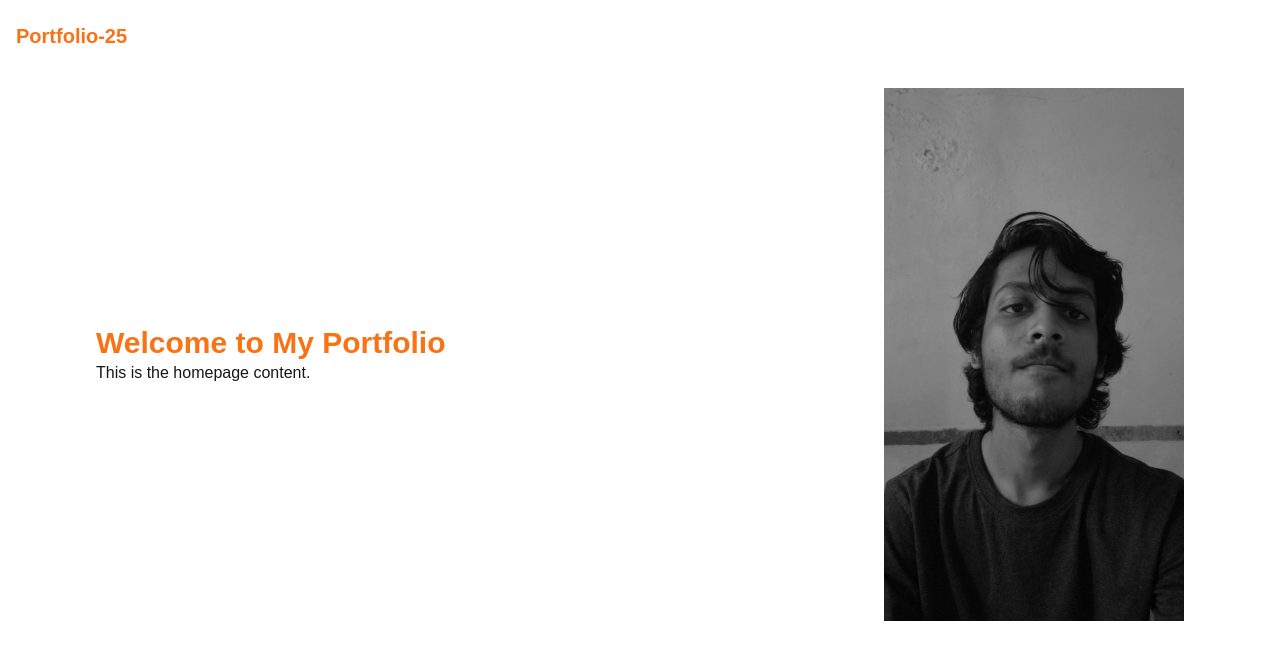
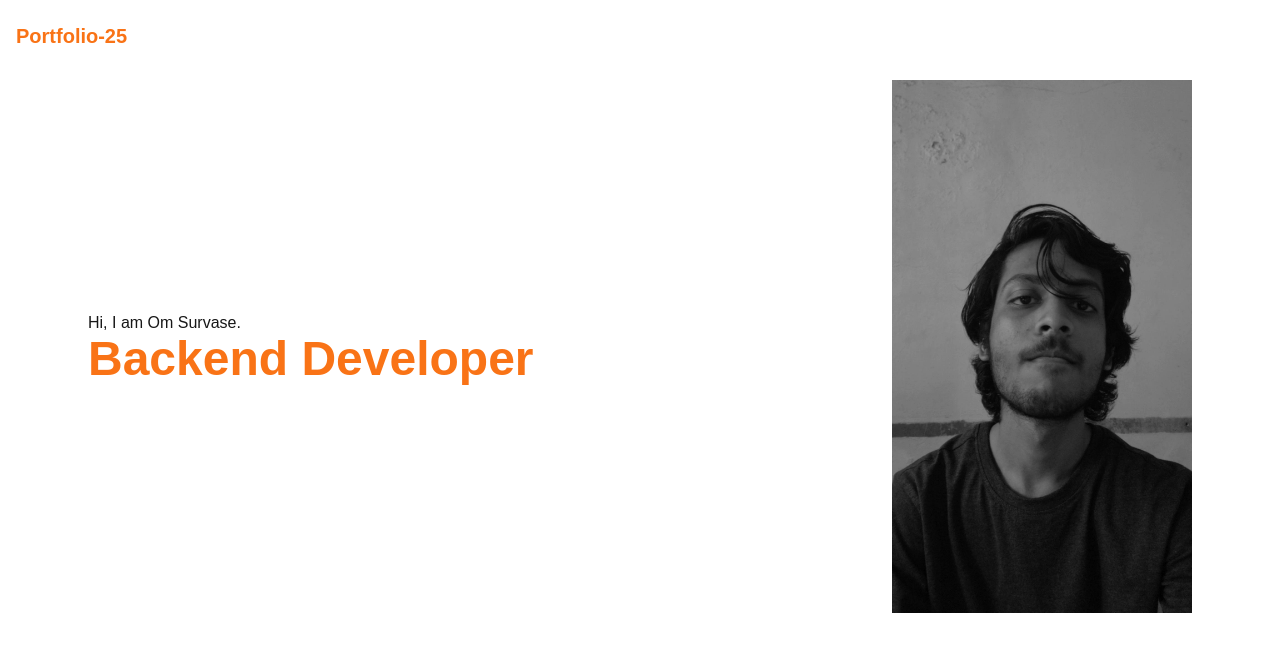
Before and after one commit to Omsurvase24/Portfolio-25, a Next.js app: page / in a window 1280 px wide. Shown: the top 660 px of the page. Built offline with nearby package versions, Linux system fonts and the light colour scheme; a web font is replaced by a local one.

Commit message:
transition

```diff
--- a/src/app/page.tsx
+++ b/src/app/page.tsx
@@ -2,18 +2,39 @@
 
 import Image from "next/image";
 import Navbar from "@/components/Navbar";
+import { useState, useEffect } from "react";
 
 export default function Home() {
+  const [currText, setCurrText] = useState("Freelancer");
+  const texts = ["Freelancer", "Backend Developer", "Full Stack Developer"];
+  const [fade, setFade] = useState(true);
+
+  useEffect(() => {
+    const interval = setInterval(() => {
+      setFade(false);
+      setTimeout(() => {
+        setCurrText((prevText) => {
+          const currIndex = texts.indexOf(prevText);
+          const nextIndex = (currIndex + 1) % texts.length;
+          return texts[nextIndex];
+        });
+        setFade(true);
+      }, 500);
+    }, 3000);
+
+    return () => clearInterval(interval);
+  }, []);
+
   return (
     <>
       <Navbar />
-      <div className="container mx-auto p-4">
+      <div className="container mx-auto p-2">
         <div className="flex items-center justify-between ml-20 mr-20">
-          <div>
-            <h1 className="text-3xl font-bold text-orange-500">
-              Welcome to My Portfolio
+          <div className={`transition-opacity duration-500 ${fade ? 'opacity-100' : 'opacity-0'}`}>
+            <p>Hi, I am Om Survase.</p>
+            <h1 className="text-5xl font-bold text-orange-500">
+              {currText}
             </h1>
-            <p>This is the homepage content.</p>
           </div>
           <div>
             <Image src="/b&w.webp" alt="Portfolio Image" width={300} height={300} />
```
